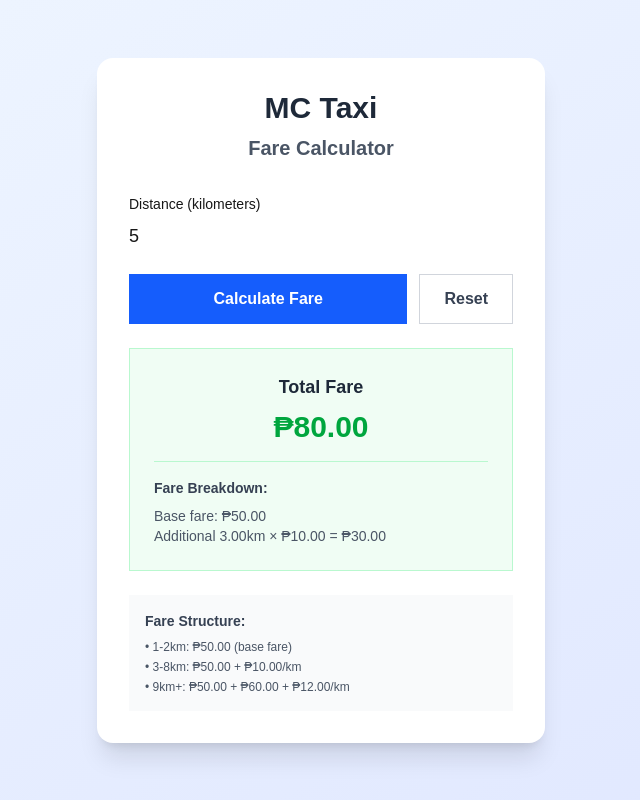
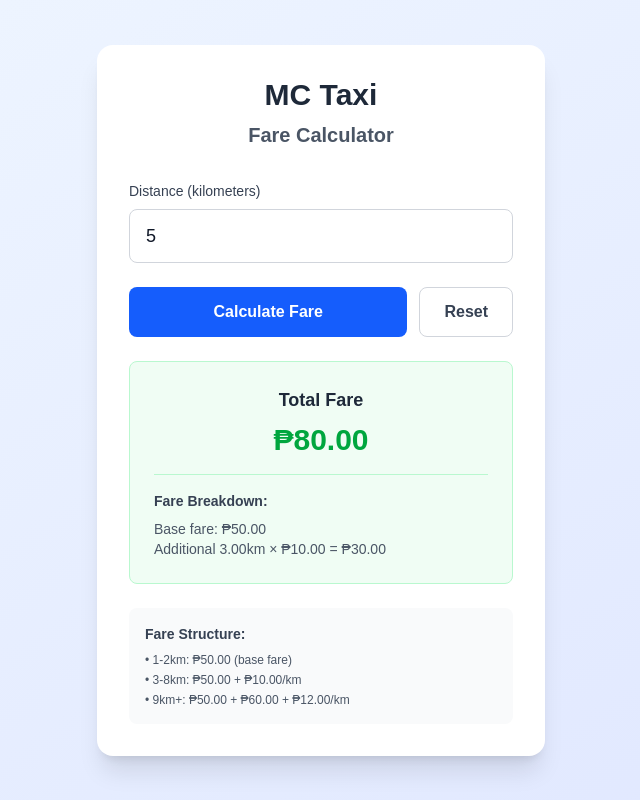
Before and after one commit to jmbilbao25/mc-taxi-calculator, a Next.js app: page / in a window 1280 px wide. Both pictures are taken after typing "5" into the empty fields and a click on the button "Calculate Fare". Shown: the whole page, without its empty margins (319-959 px from the left). Built offline with nearby package versions, Linux system fonts and the light colour scheme.

Commit message:
LAST UPDATE

```diff
--- a/app/page.tsx
+++ b/app/page.tsx
@@ -80,7 +80,7 @@ export default function TaxiFareCalculator() {
         <div className="space-y-6">
           {/* Input Section */}
           <div>
-            <label htmlFor="distance" className="block text-sm font-medium text-black-700 mb-2">
+            <label htmlFor="distance" className="block text-sm font-medium text-gray-700 mb-2">
               Distance (kilometers)
             </label>
             <input
@@ -92,13 +92,13 @@ export default function TaxiFareCalculator() {
               step="0.01"
               min="1"
               max="100"
-              className="w-full focus:ring-2 focus:ring-blue-500 focus:border-transparent text-lg"
+              className="w-full px-4 py-3 border border-gray-300 rounded-lg focus:ring-2 focus:ring-blue-500 focus:border-transparent text-lg text-gray-900"
             />
           </div>
 
           {/* Error Display */}
           {error && (
-            <div className="bg-red-50 border border-red-200  p-3">
+            <div className="bg-red-50 border border-red-200 rounded-lg p-3">
               <p className="text-red-600 text-sm">{error}</p>
             </div>
           )}
@@ -107,13 +107,13 @@ export default function TaxiFareCalculator() {
           <div className="flex gap-3">
             <button
               onClick={handleCalculate}
-              className="flex-1 bg-blue-600 hover:bg-blue-700 text-white font-semibold py-3 px-6  transition-colors duration-200"
+              className="flex-1 bg-blue-600 hover:bg-blue-700 text-white font-semibold py-3 px-6 rounded-lg transition-colors duration-200"
             >
               Calculate Fare
             </button>
             <button
               onClick={handleReset}
-              className="px-6 py-3 border border-gray-300 text-gray-700 font-semibold  hover:bg-gray-50 transition-colors duration-200"
+              className="px-6 py-3 border border-gray-300 text-gray-700 font-semibold rounded-lg hover:bg-gray-50 transition-colors duration-200"
             >
               Reset
             </button>
@@ -121,7 +121,7 @@ export default function TaxiFareCalculator() {
 
           {/* Results */}
           {fare !== null && (
-            <div className="bg-green-50 border border-green-200  p-6">
+            <div className="bg-green-50 border border-green-200 rounded-lg p-6">
               <div className="text-center mb-4">
                 <h3 className="text-lg font-semibold text-gray-800 mb-2">Total Fare</h3>
                 <div className="text-3xl font-bold text-green-600">
@@ -139,7 +139,7 @@ export default function TaxiFareCalculator() {
           )}
 
           {/* Fare Structure Info */}
-          <div className="bg-gray-50  p-4">
+          <div className="bg-gray-50 rounded-lg p-4">
             <h3 className="text-sm font-semibold text-gray-700 mb-2">Fare Structure:</h3>
             <div className="text-xs text-gray-600 space-y-1">
               <div>• 1-2km: ₱50.00 (base fare)</div>
```
